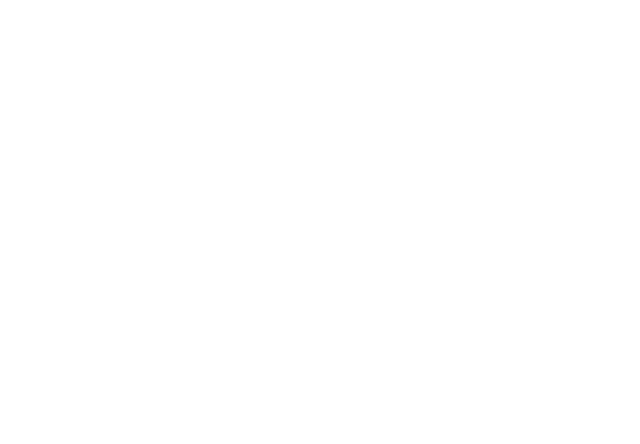
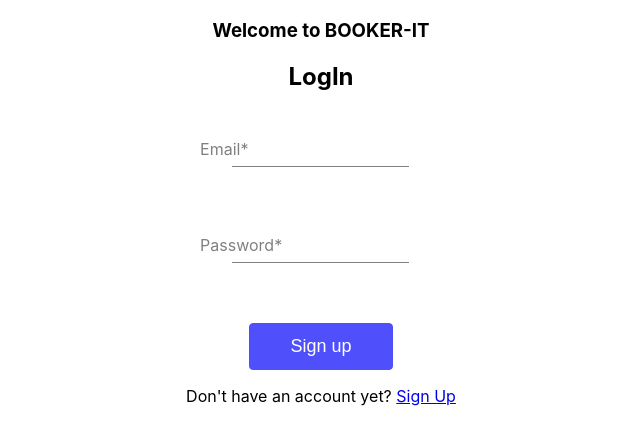
Before and after one commit to chibuike-19/bookmark-manager, a React (Create React App) app: page /login in a window 1280 px wide. Shown: the top 444 px of the page, without its empty margins (319-959 px from the left). Built offline with nearby package versions, Linux system fonts and the light colour scheme.

Commit message:
started styling sign-up page

```diff
--- a/src/component/Home.tsx
+++ b/src/component/Home.tsx
@@ -1,7 +1,40 @@
+import { onAuthStateChanged, signOut } from "firebase/auth";
+import { useEffect } from "react";
+import { useNavigate } from "react-router-dom";
+import { auth } from "../firebase";
 
 const Home = () => {
-    return (
-        <div></div>
-    )
-}
-export default Home
+  const navigate = useNavigate();
+
+  const handleLogout = () => {
+    signOut(auth).then(() => {
+      navigate("/sign-up");
+      console.log("user signed out");
+    });
+  };
+
+  useEffect(() => {
+    onAuthStateChanged(auth, (user) => {
+      if (user) {
+        const uid = user.uid;
+        const displayname = user.displayName;
+        console.log(displayname, uid);
+      } else {
+        console.log("user logged out");
+      }
+    });
+  }, []);
+
+  return (
+    <div>
+      <nav>
+        <p>Welcome Home</p>
+
+        <div>
+          <button onClick={handleLogout}>Logout</button>
+        </div>
+      </nav>
+    </div>
+  );
+};
+export default Home;
--- a/src/component/Login.tsx
+++ b/src/component/Login.tsx
@@ -1,7 +1,77 @@
+import React, { useState } from "react";
+import { useNavigate, NavLink } from "react-router-dom";
+import { auth } from "../firebase";
+import { signInWithEmailAndPassword } from "firebase/auth";
 
 const Login = () => {
-    return(
-        <div></div>
-    )
-}
-export default Login
+  const navigate = useNavigate();
+  const [email, setEmail] = useState("");
+  const [password, setPassword] = useState("");
+
+  const onLogin = async (e: any) => {
+    e.preventDefault();
+    await signInWithEmailAndPassword(auth, email, password)
+      .then((userCredential) => {
+        const user = userCredential;
+        navigate("/");
+        console.log(user);
+      })
+      .catch((error) => {
+        console.log(error);
+      });
+  };
+  return (
+    <div>
+      <main>
+        <section>
+          <div className="form-container">
+            <div>
+              <h1> Welcome to BOOKER-IT </h1>
+              <h2>LogIn</h2>
+              <form onSubmit={(e) => onLogin(e)}>
+                <div className="input-container">
+                  <label htmlFor="" className="email-label">
+                    Email*
+                  </label>
+                  <input
+                    type="email"
+                    className="email"
+                    value={email}
+                    onChange={(e) => {
+                      setEmail(e.target.value);
+                    }}
+                    required
+                  />
+                </div>
+
+                <div className="input-container">
+                  <label htmlFor="" className="email-label">
+                    Password*
+                  </label>
+                  <input
+                    className="email"
+                    type="password"
+                    value={password}
+                    onChange={(e) => setPassword(e.target.value)}
+                    required
+                  />
+                </div>
+
+                <div className="submit-btn">
+                  <button type="submit" className="btn" onClick={onLogin}>
+                    Sign up
+                  </button>
+                </div>
+              </form>
+
+              <p>
+                Don't have an account yet? <NavLink to="/sign-up">Sign Up</NavLink>
+              </p>
+            </div>
+          </div>
+        </section>
+      </main>
+    </div>
+  );
+};
+export default Login;
--- a/src/component/SignUp.tsx
+++ b/src/component/SignUp.tsx
@@ -1,60 +1,69 @@
-import { createUserWithEmailAndPassword } from "firebase/auth"
-import { useNavigate, NavLink } from "react-router-dom"
-import { auth } from "../firebase"
-import { useState } from "react"
-import { async } from "@firebase/util"
+import { createUserWithEmailAndPassword } from "firebase/auth";
+import { useNavigate, NavLink } from "react-router-dom";
+import { auth } from "../firebase";
+import { useState } from "react";
+import "../styles/signIn.css";
 
 const SignUp = () => {
-    const navigate = useNavigate()
-    const [email, setEmail] = useState('')
-    const [error, setError] = useState('')
-    const [password, setPassword] = useState('')
+  const navigate = useNavigate();
+  const [email, setEmail] = useState("");
+  const [error, setError] = useState("");
+  const [active, setActive] = useState(false);
+  const [password, setPassword] = useState("");
 
-    const onSubmit = async(e: any) => {
+  const onSubmit = async (e: any) => {
     e.preventDefault();
-        await createUserWithEmailAndPassword (auth, email, password).then(
-            userCredentials => {
-                const user = userCredentials.user
-                console.log(user)
-                navigate('/login')
-            }
-        ).catch((error) => {
-            setError(error.message)
-            console.log(error)
+    await createUserWithEmailAndPassword(auth, email, password)
+      .then((userCredentials) => {
+        const user = userCredentials.user;
+        console.log(user);
+        navigate("/login");
       })
-    }
+      .catch((error) => {
+        setError(error.message);
+        console.log(error);
+      });
+  };
   return (
     <div>
       <section>
-      <div>
+        <div className="form-container">
           <div>
             <h1> Welcome to BOOKER-IT </h1>
+            <h2>Sign Up</h2>
             <form onSubmit={(e) => onSubmit(e)}>
-            <div>
-              <label htmlFor="email-address">Email address</label>
+              <div className="input-container">
+                <label htmlFor="" className="email-label">
+                  Email*
+                </label>
                 <input
                   type="email"
+                  className="email"
                   value={email}
-                onChange={(e) => setEmail(e.target.value)}
+                  onClick={() => setActive(true)}
+                  onChange={(e) => {
+                    setEmail(e.target.value);
+                  }}
                   required
-                placeholder="Email address"
                 />
               </div>
 
-            <div>
-              <label htmlFor="password">Password</label>
+              <div className="input-container">
+                <label htmlFor="" className="email-label">Password*</label>
                 <input
+                  className="email"
                   type="password"
                   value={password}
                   onChange={(e) => setPassword(e.target.value)}
                   required
-                placeholder="Password"
                 />
               </div>
 
-            <button type="submit" onClick={onSubmit}>
+              <div className="submit-btn">
+                <button type="submit" className="btn" onClick={onSubmit}>
                   Sign up
                 </button>
+              </div>
             </form>
 
             <p>
@@ -65,5 +74,5 @@
       </section>
     </div>
   );
-}
-export default SignUp
+};
+export default SignUp;
--- /dev/null
+++ b/src/styles/signIn.css
@@ -0,0 +1,62 @@
+.form-container {
+  display: flex;
+  justify-content: center;
+}
+h2{
+    margin-bottom: 40px;
+}
+.input-container {
+    position: relative;
+       margin-bottom: 40px;
+}
+.input-container:focus-within label{
+    top: -18px;
+    z-index: 10000;
+    color: blue;
+    transition: .8s cubic-bezier(0.075, 0.82, 0.165, 1);
+}
+.input-container:focus-within input{
+    outline: none;
+
+}
+.email {
+  border: 0px solid ;
+  padding: 10px 0px;
+  border-bottom: 1px solid gray;
+  margin-bottom: 20px;
+}
+.btn {
+    padding: 12px 40px;
+    font-size: 18px;
+    border-radius: 4px;
+    border: 1px solid rgb(79, 79, 252);
+    background-color: rgb(79, 79, 252);
+    color: white;
+    cursor: pointer;
+}
+.email::placeholder {
+  color: gray;
+  position: absolute;
+  top: 0px;
+  left: 10px;
+  transform: translateY(-50%);
+}
+.email-label {
+    position: absolute;
+    left: 14px;
+    top: 8px;
+     color: gray
+}
+.email-active {
+     border: 0px solid ;
+  border-bottom: 1px solid gray;
+  margin-bottom: 20px;
+  padding: 10px;
+}
+
+.email-active::placeholder {
+  position: absolute;
+  top: 0px;
+  left: 10px;
+  transform: none;
+}
```
Lines whose indentation alone changed are shown as unchanged.
